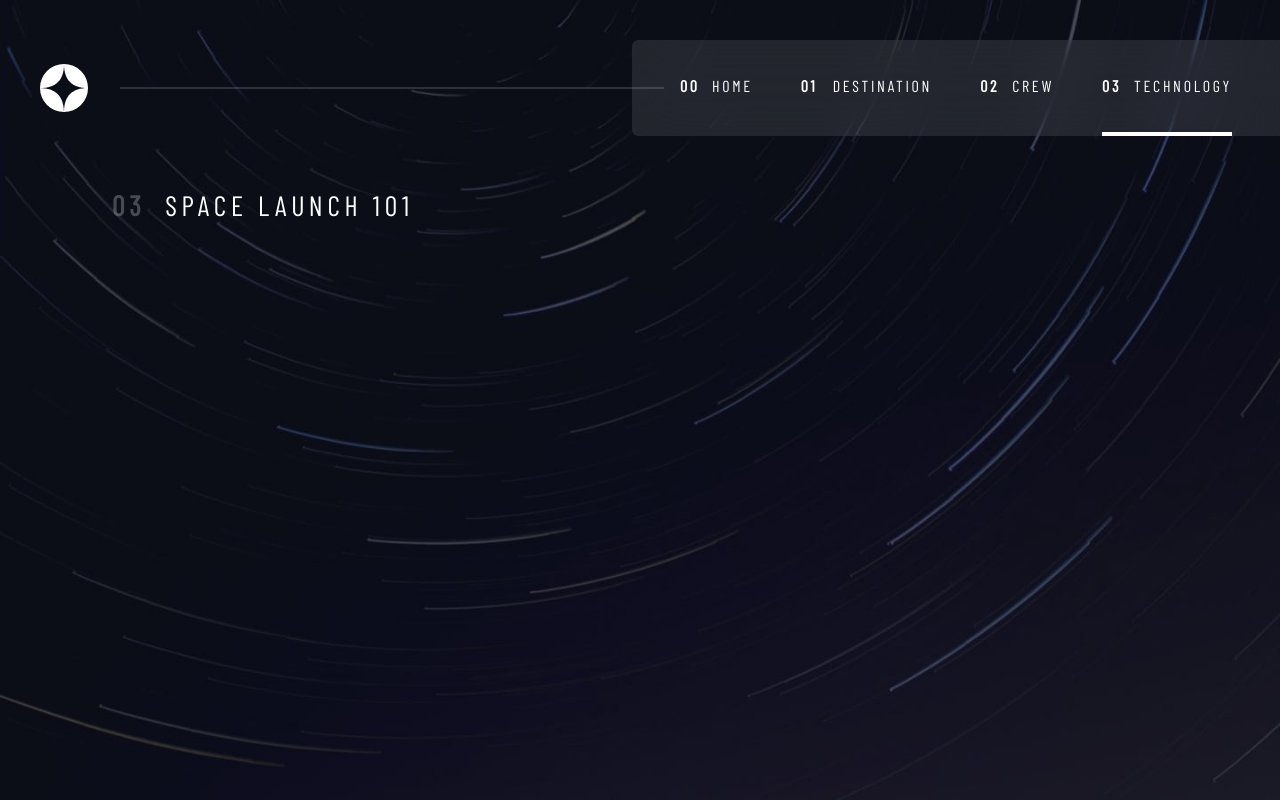
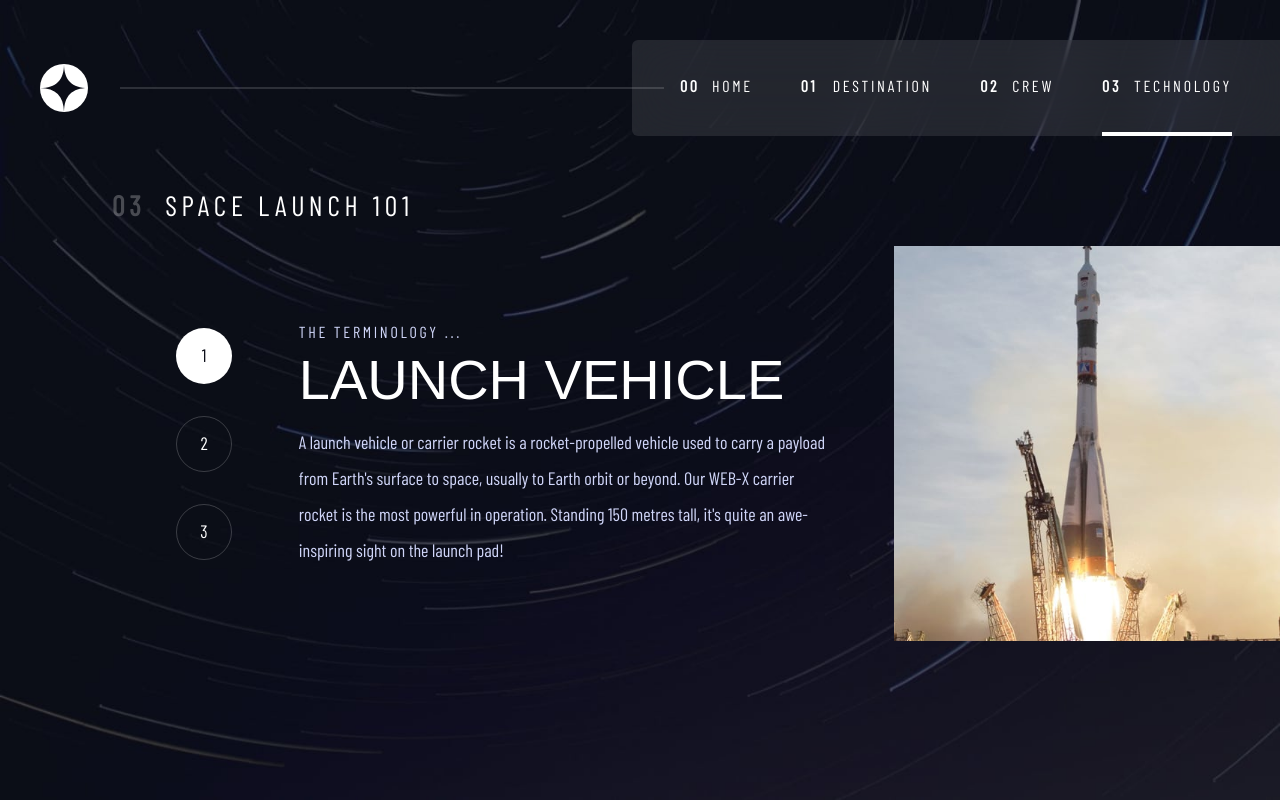
Before and after one commit to suriya-work/Space-tourism, a Next.js app: page /technology in a window 1280 px wide. Built offline with nearby package versions, Linux system fonts and the light colour scheme; a web font is replaced by a local one.

Commit message:
add styles to technologies page

```diff
--- a/src/components/pages/technology/index.tsx
+++ b/src/components/pages/technology/index.tsx
@@ -1,20 +1,79 @@
+'use client'
+
+import { motion } from 'framer-motion'
+import Image from 'next/image'
+import { useMemo, useState } from 'react'
+
 import desktop from '@/assets/technology/background-technology-desktop.jpg'
 import mobile from '@/assets/technology/background-technology-mobile.jpg'
 import tablet from '@/assets/technology/background-technology-tablet.jpg'
 import Background from '@/components/globals/Background'
+import MotionDiv from '@/components/globals/MotionDiv'
 import PageTitle from '@/components/globals/PageTitle'
+import { technologies } from '@/constants/technologiesData'
+import { FADE } from '@/lib/data'
 
-const TechnologyPage = () => {
+export default function TechnologyPage() {
+  const [actual, setActual] = useState(0)
+  const technology = useMemo(() => technologies[actual], [actual])
   return (
-    <div>
+    <MotionDiv>
       <Background
-        desktop={desktop.src}
         mobile={mobile.src}
         tablet={tablet.src}
+        desktop={desktop.src}
       />
-      <PageTitle number={3} title='space launch 101' />
-    </div>
+      <main className='relative z-10 w-full mt-10 '>
+        <PageTitle number={3} title='Space Launch 101' />
+        <div className='flex flex-col lg:flex-row-reverse mt-5 lg:pl-44'>
+          <div className='w-full lg:w-[35%] lg:min-h-[35vh] '>
+            <motion.picture
+              key={technology.name}
+              variants={FADE}
+              className='block'
+            >
+              <source
+                media='(min-width:1024px)'
+                srcSet={technology.portrait.src}
+              />
+              <Image
+                src={technology.landscape}
+                className='object-cover w-full h-auto'
+                alt='Background Image'
+              />
+            </motion.picture>
+          </div>
+          <div className='flex flex-col items-center mt-8 md:mt-14 lg:flex-row lg:grow lg:mt-0'>
+            <div className='w-fit flex gap-4 mb-6 md:mb-11 lg:flex-col lg:mb-0 lg:gap-8'>
+              {technologies.map(({ name }, index) => (
+                <div
+                  onClick={() => setActual(index)}
+                  key={name}
+                  className={`w-10 md:w-14 aspect-square flex items-center justify-center text-white border rounded-full border-white/20 transition cursor-pointer
+                                    [&.active]:border-transparent [&.active]:bg-white [&.active]:text-primary [&:not(.active)]:hover:border-white ${
+                                      technology.name === name && 'active'
+                                    }`}
+                >
+                  {index + 1}
+                </div>
+              ))}
+            </div>
+            <div className='text-secondary text-center px-6 md:max-w-lg md:mx-auto lg:text-left lg:max-w-xl'>
+              <span className='block nav-text uppercase mb-2 text-[14px] md:text-[16px] '>
+                The Terminology ...
+              </span>
+              <h3 className='uppercase mb-4 text-white text-[24px] md:text-[40px] lg:text-[56px] '>
+                {' '}
+                {technology.name}{' '}
+              </h3>
+              <p className='leading-relaxed lg:leading-loose lg:text-[18px]'>
+                {' '}
+                {technology.description}{' '}
+              </p>
+            </div>
+          </div>
+        </div>
+      </main>
+    </MotionDiv>
   )
 }
-
-export default TechnologyPage
--- /dev/null
+++ b/src/constants/technologiesData.ts
@@ -0,0 +1,27 @@
+import vehicleLandscape from '@/assets/technology/image-launch-vehicle-landscape.jpg'
+import vehiclePortrait from '@/assets/technology/image-launch-vehicle-portrait.jpg'
+import capsuleLandscape from '@/assets/technology/image-space-capsule-landscape.jpg'
+import capsulePortrait from '@/assets/technology/image-space-capsule-portrait.jpg'
+import spaceportLandscape from '@/assets/technology/image-spaceport-landscape.jpg'
+import spaceportPortrait from '@/assets/technology/image-spaceport-portrait.jpg'
+
+export const technologies = [
+  {
+    name: 'Launch vehicle',
+    landscape: vehicleLandscape,
+    portrait: vehiclePortrait,
+    description: `A launch vehicle or carrier rocket is a rocket-propelled vehicle used to carry a payload from Earth's surface to space, usually to Earth orbit or beyond. Our WEB-X carrier rocket is the most powerful in operation. Standing 150 metres tall, it's quite an awe-inspiring sight on the launch pad!`,
+  },
+  {
+    name: 'Space capsule',
+    landscape: capsuleLandscape,
+    portrait: capsulePortrait,
+    description: `A space capsule is an often-crewed spacecraft that uses a blunt-body reentry capsule to reenter the Earth's atmosphere without wings. Our capsule is where you'll spend your time during the flight. It includes a space gym, cinema, and plenty of other activities to keep you entertained.`,
+  },
+  {
+    name: 'Spaceport',
+    landscape: spaceportLandscape,
+    portrait: spaceportPortrait,
+    description: `A spaceport or cosmodrome is a site for launching (or receiving) spacecraft, by analogy to the seaport for ships or airport for aircraft. Based in the famous Cape Canaveral, our spaceport is ideally situated to take advantage of the Earth’s rotation for launch.`,
+  },
+]
```
